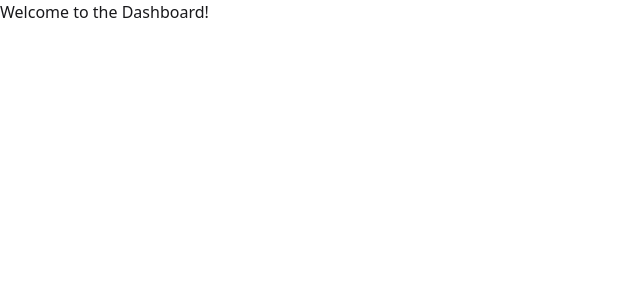
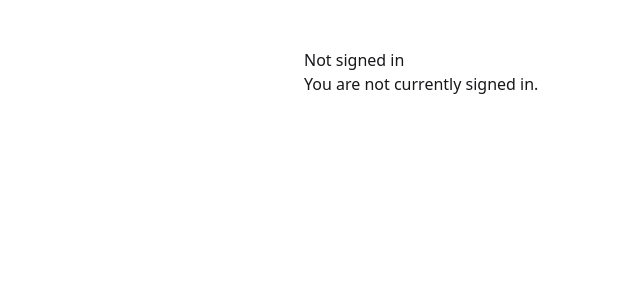
Before and after one commit to martin-dinahet/quickstart, a Next.js app: page /dashboard in a window 1280 px wide. Shown: the top 300 px of the page, without its empty margins (0-640 px from the left). Built offline with nearby package versions, Linux system fonts and the light colour scheme; no server answers.

Commit message:
fix,feature(auth): fixed bugs, added signout function, updated dashboard

```diff
--- a/src/app/dashboard/page.tsx
+++ b/src/app/dashboard/page.tsx
@@ -1,7 +1,33 @@
 import type { FC } from "react";
+import { getCurrentUser } from "@/lib/actions/auth/get-current-user";
+import { signOut } from "@/lib/actions/auth/sign-out";
 
-const DashboardPage: FC = () => {
-  return <div>Welcome to the Dashboard!</div>;
+const DashboardPage: FC = async () => {
+  const user = await getCurrentUser();
+
+  return (
+    <main className="min-h-screen py-12 px-4">
+      <div className="max-w-2xl mx-auto">
+        {!user ? (
+          <div className="prose">
+            <h2>Not signed in</h2>
+            <p>You are not currently signed in.</p>
+          </div>
+        ) : (
+          <div className="space-y-4">
+            <h2 className="text-2xl font-semibold">{user.username}</h2>
+            <div className="text-sm text-muted">{user.email}</div>
+            <div className="text-xs text-muted">id: {user.id}</div>
+            <div className="mt-4">
+              <button className="btn btn-sm btn-outline" type="button" onClick={signOut}>
+                Sign out
+              </button>
+            </div>
+          </div>
+        )}
+      </div>
+    </main>
+  );
 };
 
 export default DashboardPage;
--- a/src/app/layout.tsx
+++ b/src/app/layout.tsx
@@ -1,5 +1,3 @@
-"use server";
-
 import type { Metadata } from "next";
 import type { FC, PropsWithChildren } from "react";
 import "@/tailwind.css";
--- /dev/null
+++ b/src/lib/actions/auth/sign-out.ts
@@ -0,0 +1,9 @@
+"use server";
+
+import { redirect } from "next/navigation";
+import { deleteSession } from "@/lib/session";
+
+export const signOut = async () => {
+  await deleteSession();
+  redirect("/auth/login");
+};
--- a/src/lib/actions/auth/sign-up.ts
+++ b/src/lib/actions/auth/sign-up.ts
@@ -1,8 +1,8 @@
 "use server";
 
 import { redirect } from "next/navigation";
-import { signUpSchema } from "@/lib/definitions/auth";
 import type { SignUpFormState } from "@/lib/definitions/form-states";
+import { signUpSchema } from "@/lib/definitions/sign-up";
 import { prisma } from "@/lib/prisma";
 import { createSession } from "@/lib/session";
 
--- a/src/lib/session.ts
+++ b/src/lib/session.ts
@@ -1,3 +1,5 @@
+"use server";
+
 import { cookies } from "next/headers";
 import { encryptJWT } from "@/lib/jwt";
 
--- a/src/middleware.ts
+++ b/src/middleware.ts
@@ -5,11 +5,11 @@ import { decryptJWT } from "@/lib/jwt";
 export const middleware = async (req: NextRequest) => {
   try {
     const session = req.cookies.get("session")?.value;
-    if (!session) return NextResponse.redirect(new URL("/auth/login", req.url));
+    if (!session) return NextResponse.redirect(new URL("/auth/sign-in", req.url));
     await decryptJWT(session);
     return NextResponse.next();
   } catch {
-    return NextResponse.redirect(new URL("/auth/login", req.url));
+    return NextResponse.redirect(new URL("/auth/sign-in", req.url));
   }
 };
 
```
